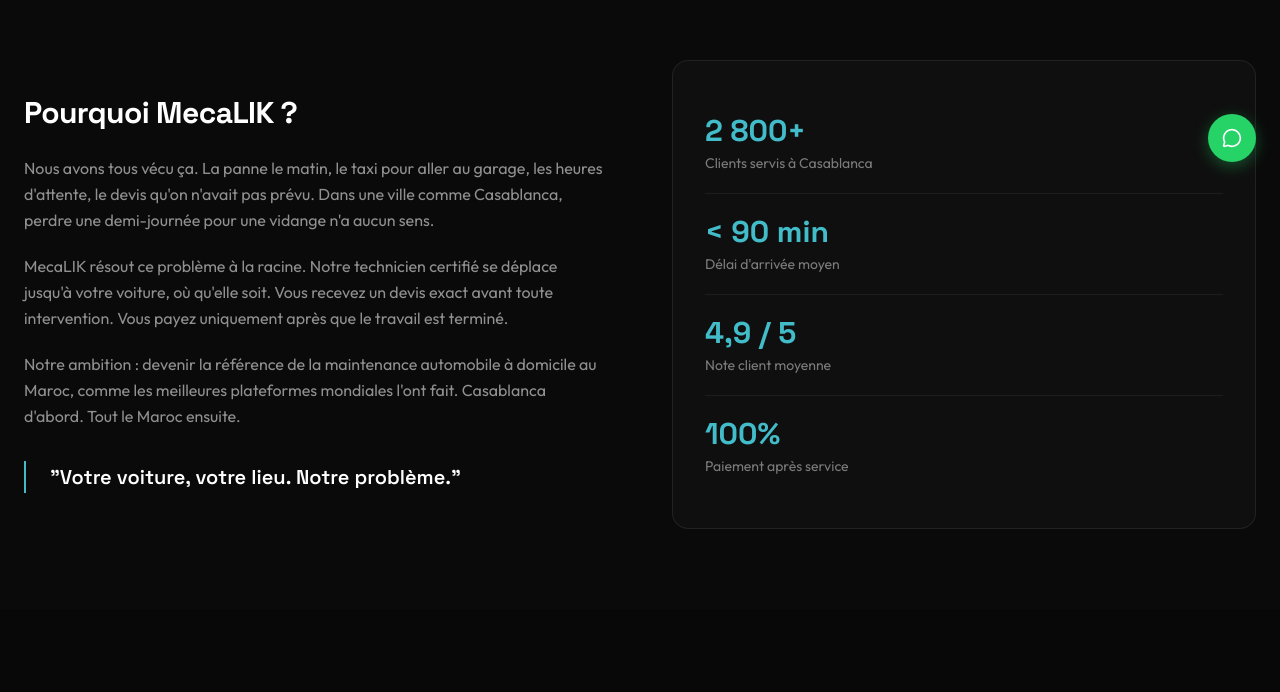
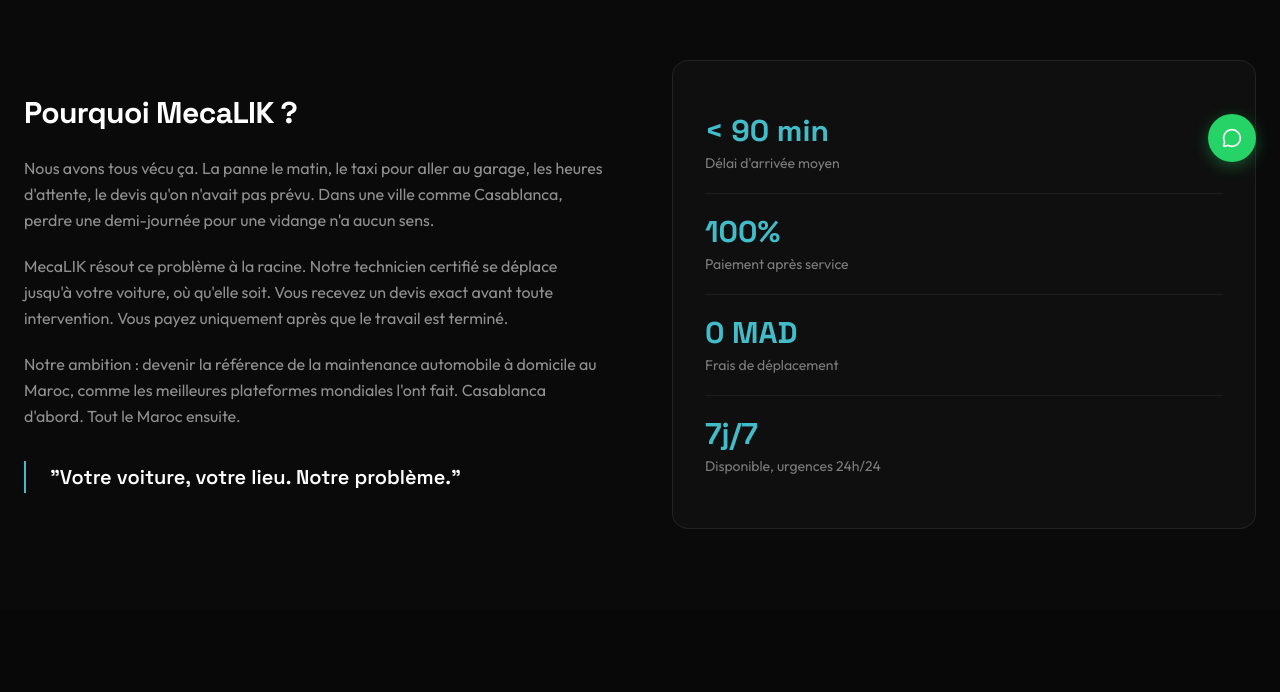
Before and after one commit to imadovic66/mecalik-app, a React (Vite) app: page /a-propos in a window 1280 px wide. Shown: the part 614-1306 px from the top of the page. Built offline with nearby package versions, Linux system fonts and the light colour scheme; no server answers.

Commit message:
content: remove unverifiable client logos and fabricated stats

```diff
--- a/src/components/home/HeroSection.tsx
+++ b/src/components/home/HeroSection.tsx
@@ -6,6 +6,11 @@
 interface Props {
   onBookNow: () => void
 }
+
+const ZONES = [
+  'Maârif', 'Gauthier', 'Bourgogne', 'Ain Diab', 'Sidi Maârouf',
+  'Bouskoura', 'Lissasfa', 'Californie', 'Anfa', 'Racine',
+]
 
 export default function HeroSection({ onBookNow }: Props) {
   const { t } = useTranslation()
@@ -147,17 +152,22 @@
           </div>
         </div>
 
-        {/* Company trust strip */}
+        {/* Service-area coverage strip */}
         <div className="mt-8 lg:mt-10 pt-8 border-t flex flex-col lg:flex-row lg:items-center lg:justify-between gap-4"
           style={{ borderColor: 'rgba(255,255,255,0.1)' }}>
-          <div className="text-xs uppercase tracking-widest flex-shrink-0" style={{ color: 'rgba(255,255,255,0.5)' }}>
-            {t('landing.trustTitle')}
+          <div className="text-xs uppercase tracking-widest flex-shrink-0" style={{ color: 'var(--mk-text-muted)' }}>
+            {t('landing.zonesTitle')}
           </div>
-          <div className="lg:hidden text-xs" style={{ color: 'rgba(255,255,255,0.5)' }}>
-            Casablanca Finance City · Royal Air Maroc · OCP Group · BMCE Bank · Inwi
+          <div
+            className="flex lg:hidden items-center gap-x-6 overflow-x-auto scrollbar-hide"
+            style={{ color: 'var(--mk-text)' }}
+          >
+            {ZONES.map(name => (
+              <span key={name} className="text-sm font-medium tracking-wide flex-shrink-0">{name}</span>
+            ))}
           </div>
-          <div className="hidden lg:flex items-center gap-x-10 gap-y-3 flex-wrap" style={{ color: 'rgba(255,255,255,0.6)' }}>
-            {['Casablanca Finance City', 'Royal Air Maroc', 'OCP Group', 'BMCE Bank', 'Inwi'].map(name => (
+          <div className="hidden lg:flex items-center gap-x-10 gap-y-3 flex-wrap" style={{ color: 'var(--mk-text)' }}>
+            {ZONES.map(name => (
               <span key={name} className="text-sm font-medium tracking-wide">{name}</span>
             ))}
           </div>
--- a/src/locales/en.json
+++ b/src/locales/en.json
@@ -404,7 +404,6 @@
     "heroInService": "In service",
     "heroNextSlot": "Next slot",
     "heroToday": "Today",
-    "heroRating": "customer reviews",
     "servicesTitle": "Our services",
     "servicesSubtitle": "All your car needs, directly at your location",
     "servicesFromPrice": "From",
@@ -482,7 +481,6 @@
     "fleetStat1": "Vehicles managed",
     "fleetStat2": "Services / month",
     "fleetStat3": "Customer satisfaction",
-    "reviewsSubtitle": "Over 2,800 satisfied customers in Casablanca",
     "footerDesc": "The certified mechanic that comes to you. Service available in Casablanca and surroundings.",
     "footerContact": "Contact",
     "footerServices": "Services",
@@ -524,7 +522,7 @@
     "heroBadge1": "Under 90 minutes",
     "heroBadge2": "Pay after service",
     "heroBadge3": "Certified technicians",
-    "trustTitle": "They trust us",
+    "zonesTitle": "Service areas",
     "stat1Value": "7j/7",
     "stat1Label": "Available every day",
     "stat2Label": "Average arrival time",
@@ -702,10 +700,10 @@
     "solution": "MecaLIK solves this at the root. Our certified technician comes to your car, wherever it is. You receive an exact quote before any work. You only pay after the job is done.",
     "ambition": "Our ambition: to become the reference for mobile car maintenance in Morocco, as the best global platforms have done. Casablanca first. All of Morocco next.",
     "tagline": "\"Your car, your location. Our problem.\"",
-    "stat1Label": "Customers served in Casablanca",
-    "stat2Label": "Average arrival time",
-    "stat3Label": "Average customer rating",
-    "stat4Label": "Pay after service",
+    "stat1Label": "Average arrival time",
+    "stat2Label": "Pay after service",
+    "stat3Label": "Travel fees",
+    "stat4Label": "Available, 24/7 emergencies",
     "valuesTitle": "Our values",
     "valuesSubtitle": "What we believe in.",
     "value1Title": "Transparency",
--- a/src/locales/fr.json
+++ b/src/locales/fr.json
@@ -404,7 +404,6 @@
     "heroInService": "En intervention",
     "heroNextSlot": "Prochain créneau",
     "heroToday": "Aujourd'hui",
-    "heroRating": "avis clients",
     "servicesTitle": "Nos services",
     "servicesSubtitle": "Tous vos besoins auto, directement chez vous",
     "servicesFromPrice": "Dès",
@@ -482,7 +481,6 @@
     "fleetStat1": "Véhicules gérés",
     "fleetStat2": "Interventions / mois",
     "fleetStat3": "Satisfaction client",
-    "reviewsSubtitle": "Plus de 2 800 clients satisfaits à Casablanca",
     "footerDesc": "Le mécanicien certifié qui vient à vous. Service disponible à Casablanca et environs.",
     "footerContact": "Contact",
     "footerServices": "Services",
@@ -524,7 +522,7 @@
     "heroBadge1": "Sous 90 minutes",
     "heroBadge2": "Paiement après service",
     "heroBadge3": "Techniciens certifiés",
-    "trustTitle": "Ils nous font confiance",
+    "zonesTitle": "Zones d'intervention",
     "stat1Value": "7j/7",
     "stat1Label": "Disponible tous les jours",
     "stat2Label": "Délai d'arrivée moyen",
@@ -702,10 +700,10 @@
     "solution": "MecaLIK résout ce problème à la racine. Notre technicien certifié se déplace jusqu'à votre voiture, où qu'elle soit. Vous recevez un devis exact avant toute intervention. Vous payez uniquement après que le travail est terminé.",
     "ambition": "Notre ambition : devenir la référence de la maintenance automobile à domicile au Maroc, comme les meilleures plateformes mondiales l'ont fait. Casablanca d'abord. Tout le Maroc ensuite.",
     "tagline": "\"Votre voiture, votre lieu. Notre problème.\"",
-    "stat1Label": "Clients servis à Casablanca",
-    "stat2Label": "Délai d'arrivée moyen",
-    "stat3Label": "Note client moyenne",
-    "stat4Label": "Paiement après service",
+    "stat1Label": "Délai d'arrivée moyen",
+    "stat2Label": "Paiement après service",
+    "stat3Label": "Frais de déplacement",
+    "stat4Label": "Disponible, urgences 24h/24",
     "valuesTitle": "Nos valeurs",
     "valuesSubtitle": "Ce en quoi nous croyons.",
     "value1Title": "Transparence",
--- a/src/pages/About.tsx
+++ b/src/pages/About.tsx
@@ -128,10 +128,10 @@
             style={{ background: '#0F0F0F', border: '1px solid rgba(255,255,255,0.08)' }}
           >
             {[
-              { value: '2 800+', labelKey: 'about.stat1Label' },
-              { value: '< 90 min', labelKey: 'about.stat2Label' },
-              { value: '4,9 / 5',  labelKey: 'about.stat3Label' },
-              { value: '100%',     labelKey: 'about.stat4Label' },
+              { value: '< 90 min', labelKey: 'about.stat1Label' },
+              { value: '100%',     labelKey: 'about.stat2Label' },
+              { value: '0 MAD',    labelKey: 'about.stat3Label' },
+              { value: '7j/7',     labelKey: 'about.stat4Label' },
             ].map((stat, i, arr) => (
               <div
                 key={stat.labelKey}
--- a/src/pages/dashboard/BookingConfirmation.tsx
+++ b/src/pages/dashboard/BookingConfirmation.tsx
@@ -343,7 +343,7 @@
                     {booking.technician_name}
                   </div>
                   <div style={{ fontSize: '11px', color: 'rgba(255,255,255,0.45)' }}>
-                    {t('booking.certifiedTech')} · 4.9
+                    {t('booking.certifiedTech')}
                   </div>
                 </div>
                 {/* Actions */}
--- a/src/pages/dashboard/CustomerDashboard.tsx
+++ b/src/pages/dashboard/CustomerDashboard.tsx
@@ -284,7 +284,7 @@
                           {activeBooking.technician_name}
                         </div>
                         <div style={{ fontSize: '11px', color: 'rgba(255,255,255,0.4)' }}>
-                          4.9 · {t('customer.certifiedTech')}
+                          {t('customer.certifiedTech')}
                         </div>
                       </div>
                       {activeBooking.technician_phone && (
```
